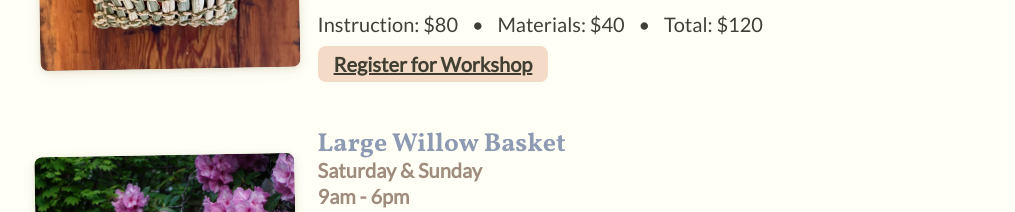
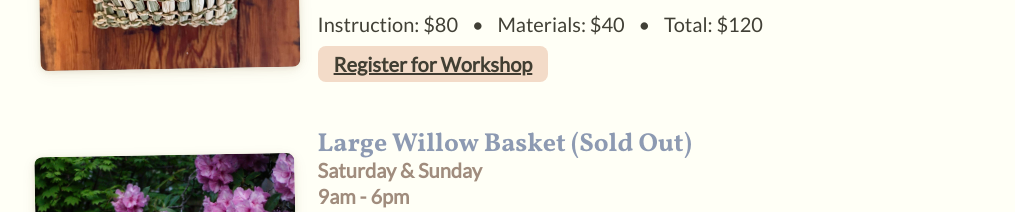
Before and after one commit to fulveland/baskets-in-the-garden, a website: page source/index.html in a window 1280 px wide. Shown: the part 2266-2478 px from the top of the page, without its empty margins (128-1143 px from the left). Drawn offline with Linux system fonts and the light colour scheme; a script that the page names is missing; a web font is replaced by a local one.

Commit message:
sold out

```diff
--- a/source/index.html
+++ b/source/index.html
@@ -63,7 +63,7 @@
       </div>
 
       <div class="workshop">
-        <h1>Large Willow Basket</h1>
+        <h1>Large Willow Basket (Sold Out)</h1>
         <img src="images/freyja.jpg" />
         <div>
           <h2>Saturday & Sunday<br />9am - 6pm</h2>
```
